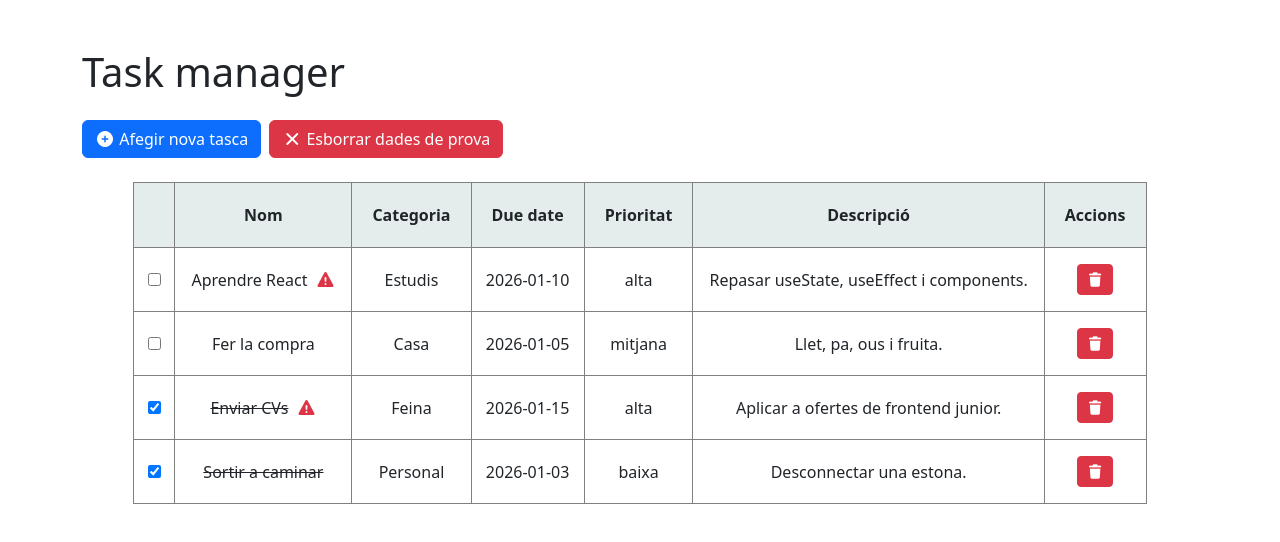
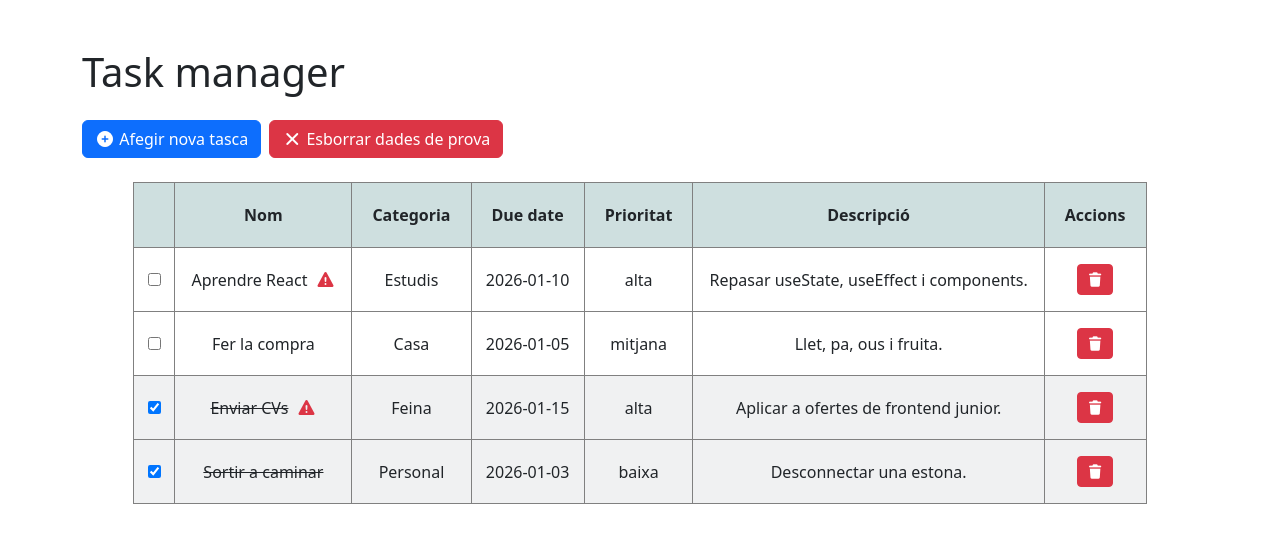
Before and after one commit to aaroncano2006/react_task_manager, a React (Vite) app: page / in a window 1280 px wide. Both pictures are taken after a click on the button "Carregar dades de prova". Shown: the top 542 px of the page. Built offline with nearby package versions, Linux system fonts and the light colour scheme.

Commit message:
Renderitzat condicional al llistat. Si no hi ha descripció s'escriurà "-" i si la tasca s'ha completat s'aplicarà un fons gris clar.

```diff
--- a/src/components/Tasklist.jsx
+++ b/src/components/Tasklist.jsx
@@ -4,7 +4,8 @@ function Tasklist({ content, onDelete, onMark }) {
   return (
     <>
       {content.map((task) => (
-        <tr key={task.taskId}>
+        <tr key={task.taskId}
+        className={task.completed ? "bg-secondary bg-opacity-10" : ""}>
           <td>
             <input
               type="checkbox"
@@ -28,7 +29,7 @@ function Tasklist({ content, onDelete, onMark }) {
           <td>{task.taskCategory}</td>
           <td>{task.taskDueDate}</td>
           <td>{task.taskPriority}</td>
-          <td className="p-3">{task.taskDescription}</td>
+          <td className="p-3">{task.taskDescription || "-"}</td>
 
           <td className="p-3">
             <Button
--- a/src/styles/App.css
+++ b/src/styles/App.css
@@ -8,7 +8,7 @@ thead {
 }
 
 th {
-    background-color: rgb(229, 236, 236);
+    background-color: rgba(187, 210, 210, 0.711);
     padding: 20px;
     width: fit-content;
 }
```
